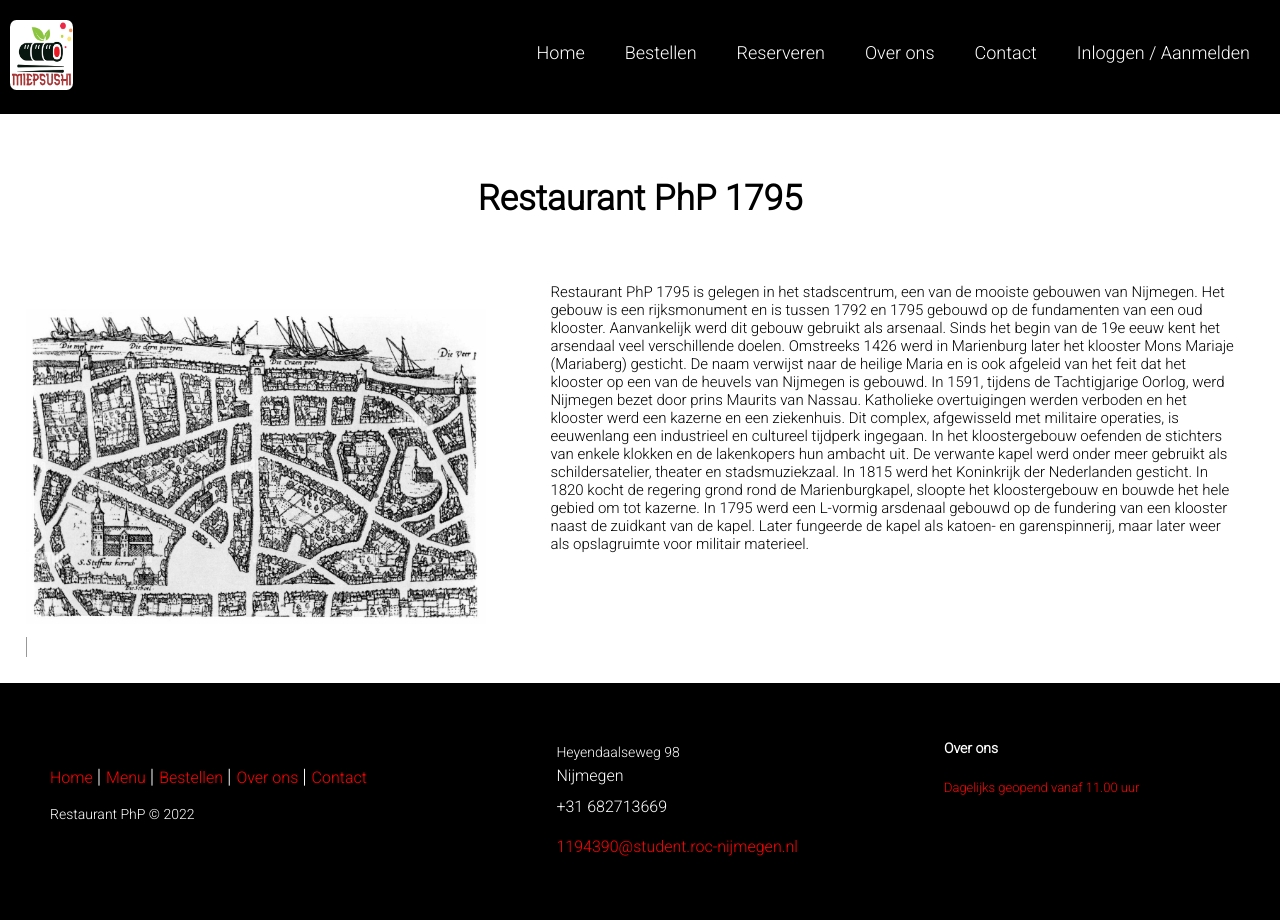
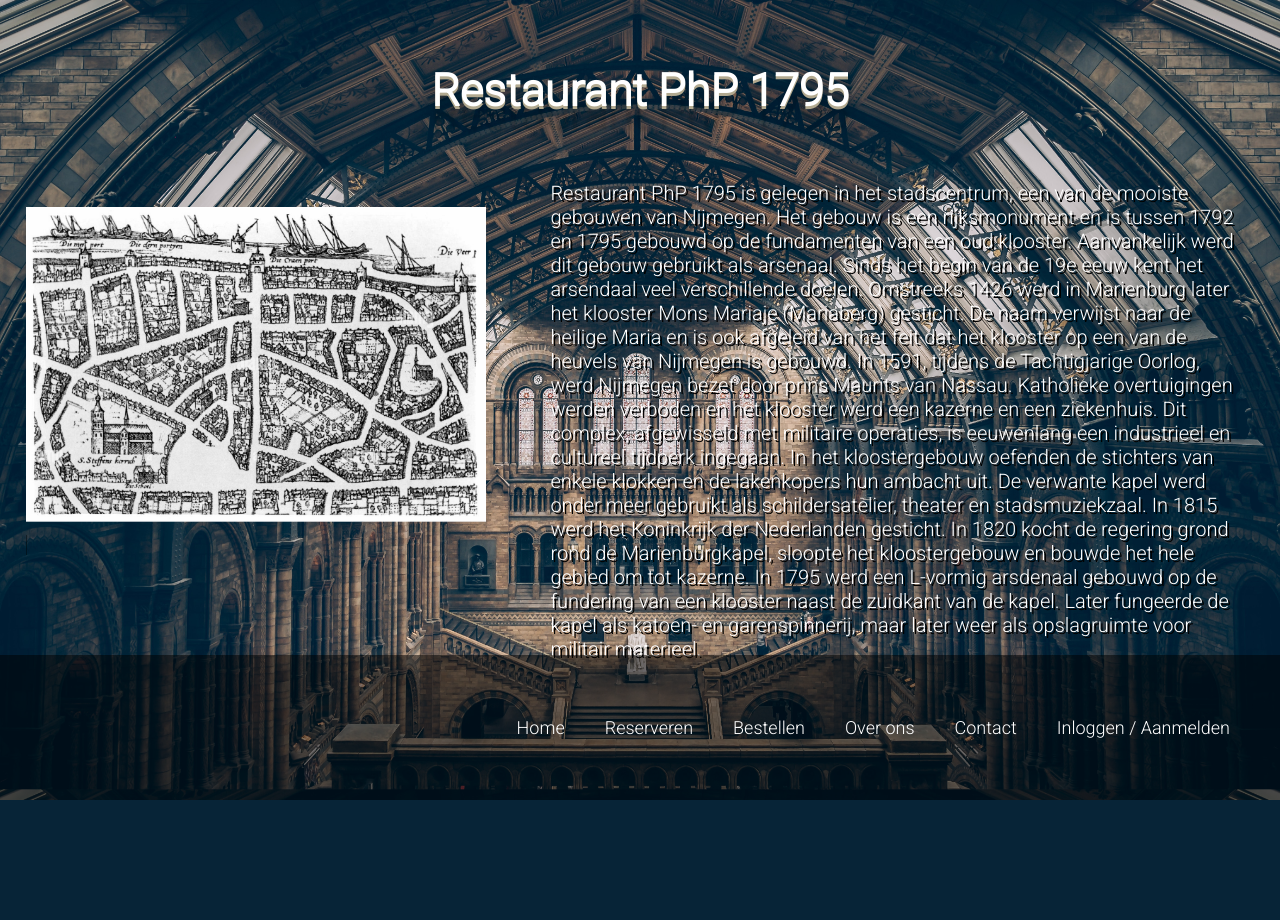
Before and after one commit to JoranNicolai/minicrudProject, a PHP site: page /maindocs/overons.php in a window 1280 px wide. After the commit the page ends 800 px from the top, so only its background shows below. Run offline with PHP 8.4, Linux system fonts and the light colour scheme.

Commit message:
Grote CSS update

```diff
--- a/css/styles.css
+++ b/css/styles.css
@@ -13,8 +13,24 @@ body {
 
 .header {
   overflow: hidden;
+  padding: 20px 10px;
   background-color: black;
+}
+
+.headerindex {
+  overflow: hidden;
   padding: 20px 10px;
+}
+
+.headerindex a {
+  float: left;
+  color: white;
+  text-align: center;
+  padding: 20px;
+  text-decoration: none;
+  font-size: 18px;
+  line-height: 25px;
+  border-radius: 4px;
 }
 
 .header a {
@@ -33,10 +49,6 @@ body {
   font-weight: bold;
 }
 
-.header a:hover {
-  background-color: red;
-  color: black;
-}
 
 .header-right {
   float: right;
@@ -65,6 +77,69 @@ body {
   margin-bottom: 5%;
   font-size: 50px;
   color: red;
+}
+
+#video {
+  width: 100vw;
+  height: 100vh;
+  object-fit: cover;
+  position: fixed;
+  left: 0;
+  right: 0;
+  top: 0;
+  bottom: 0;
+  z-index: -1;
+}
+
+.headercontent {
+  position: fixed;
+  bottom: 0;
+  background: rgba(0, 0, 0, 0.5);
+  color: #f1f1f1;
+  width: 100%;
+  padding: 20px;
+}
+
+.indexcontainer {
+  display: flex;
+  justify-content: center;
+  height: auto;
+  align-items: center;
+}
+
+.reserverenAhref {
+  text-decoration: none;
+  color: black;
+  font-size: 30px;
+
+}
+
+.indexreserverencontainer {
+  display: flex;
+  justify-content: right;
+  padding-right: 5%;
+  margin-top: 30px;
+}
+
+.indexreserveren {
+  margin-left: 1rem;
+  padding: 0.5rem 1.5rem;
+  border: 1px solid #000;
+  background-color: #e1f7b9;
+  color: #000;
+  font-weight: 700;
+  text-decoration: none;
+  box-shadow: 5px 8px;
+}
+
+.indexlogo {
+  width: 30%;
+  transform: translate(30px, 20px) rotate(20deg);
+}
+
+.h1index {
+  color: red;
+  font-size: 30px;
 }
 
 .MiddleText {
@@ -399,7 +474,6 @@ iframe:hover {
 }
 
 form {
-  width: 600px;
   padding: 20px;
 }
 
@@ -463,13 +537,14 @@ label {
 }
 
 button {
-  background-color: red;
+  background-color: #e1f7b9;
   width: 60%;
   height: 50px;
   color: black;
   font-size: 20px;
   border-radius: 2px;
   border: none;
+  text-shadow: 2px 2px white;
 }
 
 button:hover {
@@ -491,18 +566,25 @@ a:hover {
 }
 
 .HeadTextOverOns {
-  font-size: 35px;
+  font-size: 45px;
+  text-shadow: 0px 3px 0px #b2a98f,
+  0px 14px 10px rgba(0,0,0,0.15),
+  0px 24px 2px rgba(0,0,0,0.1),
+  0px 34px 30px rgba(0,0,0,0.1);
   display: flex;
+  color: white;
   justify-content: center;
   margin-top: 5%;
   margin-bottom: 5%;
 }
 
 .UnderHeadTextOverOns {
-  font-size: 15px;
+  font-size: 20px;
   padding-left: 3%;
   padding-right: 3%;
   display: flex;
+  color: white;
+  text-shadow: 2px 2px black;
   justify-content: center;
   padding-top: 0;
   padding-bottom: 0;
@@ -540,12 +622,14 @@ a:hover {
 }
 
 .formreserveren {
-  width: 40%;
+  width: 50%;
 }
 
 .contactoutercontainer {
   display: flex;
-  height: 91vh;
+  justify-content: center;
+  height: 80vh;
+  align-items: center;
 }
 
 .contacttext {
--- a/maindocs/overons.php
+++ b/maindocs/overons.php
@@ -13,22 +13,19 @@
     <title>Restaurant - Over Ons</title>
 </head>
 
-<body>
-    <header>
-        <div class="header">
-            <img class="headerlogo" src="../pictures/miepsushi.jpg" alt="">
-            <div class="header-right">
-                <a class="active" href="index.php">Home</a>
-                <a href="bestellen.php">Bestellen</a>
-                <a href="reserveren.php">Reserveren</a>
-                <a href="overons.php">Over ons</a>
-                <a href="contact.php">Contact</a>
-                <a href="login.php">Inloggen / Aanmelden</a>
-            </div>
-        </div>
-    </header>
+<style>
+    .overonsbody {
+        background-image: url(../pictures/pexels-joshua-135018.jpg);
+        background-position: center;
+        background-repeat: repeat-y;
+        background-size: cover;
+        height: auto;
+    }
 
-    <main>
+</style>
+
+<body class="overonsbody">
+
         <h1 class="HeadTextOverOns">Restaurant PhP 1795</h1>
         <div class="OverOnsBox">
             <img class="image8" src="/minicrudProject/pictures/img8.png" alt="Plattegrond oud">
@@ -52,41 +49,21 @@
             </p>
         </div>
 
-    </main>
 
-    <footer class="footer-distributed">
-        <div class="footer-left">
-            <p class="footer-links">
-                <a href="index.php" class="link-1">Home</a>
-                <a href="index.php">Menu</a>
-                <a href="bestellen.php">Bestellen</a>
-                <a href="overons.php">Over ons</a>
-                <a href="contact.php">Contact</a>
-            </p>
-            <p class="footer-company-name">Restaurant PhP © 2022</p>
-        </div>
-        <div class="footer-center">
-            <div>
-                <i class="fa fa-map-marker"></i>
-                <p><span>Heyendaalseweg 98</span> Nijmegen</p>
+    <div class="headercontent">
+        <header>
+            <div class="headerindex">
+                <div class="header-right">
+                    <a class="active" href="index.php">Home</a>
+                    <a href="reserveren.php">Reserveren</a>
+                    <a href="bestellen.php">Bestellen</a>
+                    <a href="overons.php">Over ons</a>
+                    <a href="contact.php">Contact</a>
+                    <a href="login.php">Inloggen / Aanmelden</a>
+                </div>
             </div>
-            <div>
-                <i class="fa fa-phone"></i>
-                <p>+31 682713669</p>
-            </div>
-            <div>
-                <i class="fa fa-envelope"></i>
-                <p><a href="mailto:support@company.com">1194390@student.roc-nijmegen.nl</a></p>
-            </div>
-        </div>
-        <div class="footer-right">
-            <p class="footer-company-about">
-                <span>Over ons</span>
-                Dagelijks geopend vanaf 11.00 uur
-            </p>
-        </div>
-    </footer>
-
+        </header>
+    </div>
 
 </body>
 
```
Also changed, not shown: maindocs/bestellen.php (+4 -35 lines), maindocs/index.php (+41 -57 lines), maindocs/reserveren.php (+14 -47 lines), pictures/indexlogo.png (added), pictures/pexels-joshua-135018.jpg (added), 1 other file.
